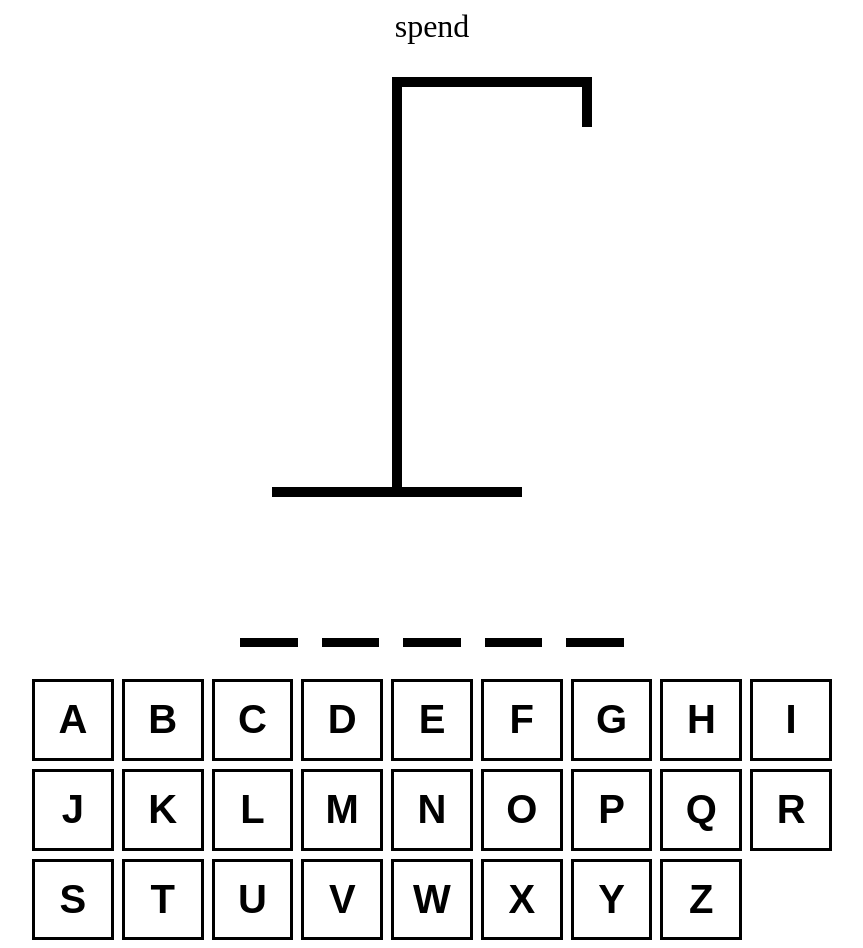
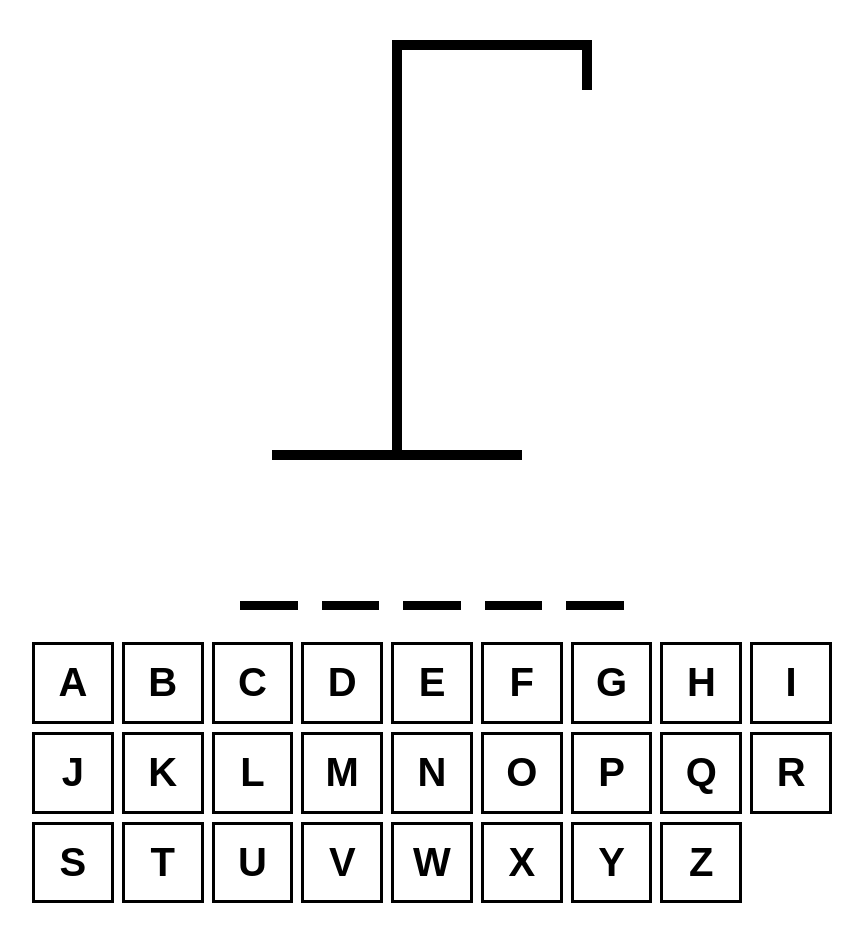
Before and after one commit to Zavista/Hangman-Project, a React (Vite) app: page / in a window 1280 px wide. Shown: the whole page, without its empty margins (208-1071 px from the left). After the commit the page ends 911 px from the top, so only its background shows below. Built offline with nearby package versions, Linux system fonts and the light colour scheme.

Commit message:
added winner logic

```diff
--- a/src/App.tsx
+++ b/src/App.tsx
@@ -59,9 +59,17 @@ const App = () => {
     };
   }, []);
 
+  const isLoser: boolean = incorrectLetters.length >= 6;
+  const isWinner: boolean = wordToGuess
+    .split("")
+    .every((letter: string) => guessedLetters.includes(letter));
+
   return (
     <div style={containerStyle}>
-      <div style={textStyle}>{wordToGuess}</div>
+      <div style={textStyle}>
+        {isWinner && "Winner! - Refresh to try again"}
+        {isLoser && `Nice Try! Word was ${wordToGuess}  - Refresh to try again`}
+      </div>
       <HangmanDrawing
         numberOfGuesses={incorrectLetters.length}
       ></HangmanDrawing>
```
